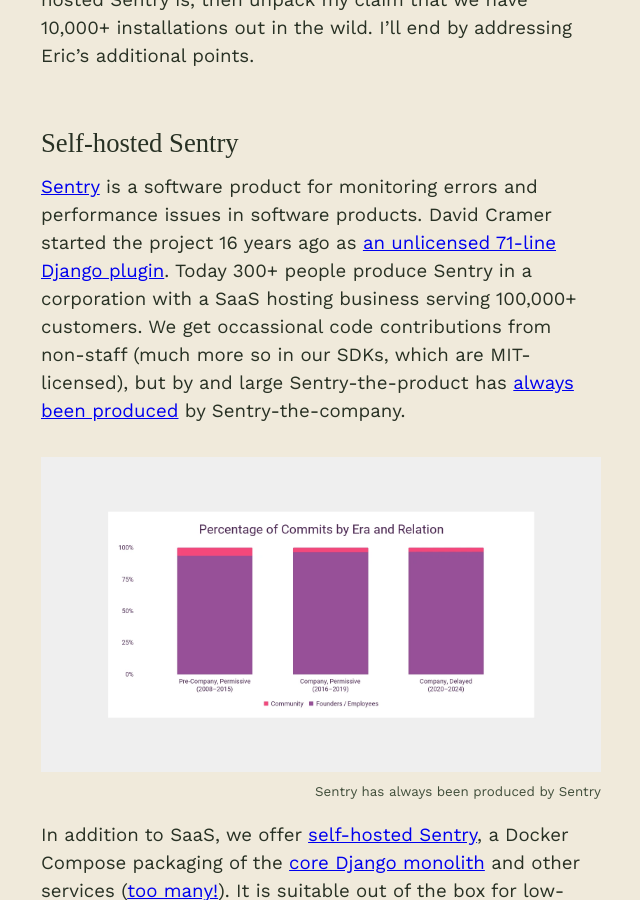
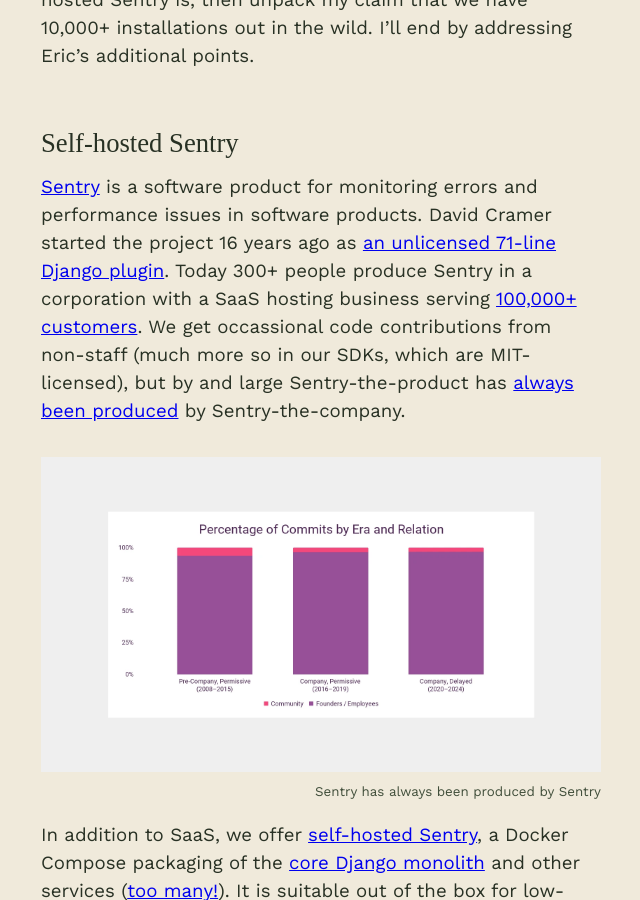
Before and after one commit to chadwhitacre/openpath, a Jekyll site: the page built from _posts/2024-05-15-widespread-use-of-a-fair-source-product.md, in a window 1280 px wide and 900 px high, scrolled down 1146 px. Shown: the whole window, without its empty margins (319-959 px from the left). Built offline with Jekyll 4.4.1, drawn with Linux system fonts in a browser that asks for light colours; some web fonts are replaced; comment, search, counter and statistics services are not loaded; part of the change alters nothing that is shown.

```diff
--- a/_posts/2024-05-15-widespread-use-of-a-fair-source-product.md
+++ b/_posts/2024-05-15-widespread-use-of-a-fair-source-product.md
@@ -38,9 +38,12 @@ errors and performance issues in software products. David Cramer started the
 project 16 years ago as [an unlicensed 71-line Django
 plugin](https://github.com/getsentry/sentry/commit/3c2e87573d3bd16f61cf08fece0638cc47a4fc22).
 Today 300+ people produce Sentry in a corporation with a SaaS hosting business
-serving 100,000+ customers. We get occassional code contributions from non-staff
-(much more so in our SDKs, which are MIT-licensed), but by and large
-Sentry-the-product has [always been produced](https://blog.sentry.io/nows-the-time-for-delayed-open-source/#sentrys-history-with-delayed-open-source) by Sentry-the-company.
+serving [100,000+
+customers](https://blog.sentry.io/building-for-the-fortune-500-000/). We get
+occassional code contributions from non-staff (much more so in our SDKs, which
+are MIT-licensed), but by and large Sentry-the-product has [always been
+produced](https://blog.sentry.io/nows-the-time-for-delayed-open-source/#sentrys-history-with-delayed-open-source)
+by Sentry-the-company.
 
 {% include img.html src="Percentage_of_Commits_by_Era_and_Relation.webp" caption="Sentry has always been produced by Sentry" url="https://blog.sentry.io/nows-the-time-for-delayed-open-source/#sentrys-history-with-delayed-open-source" %}
 
```
